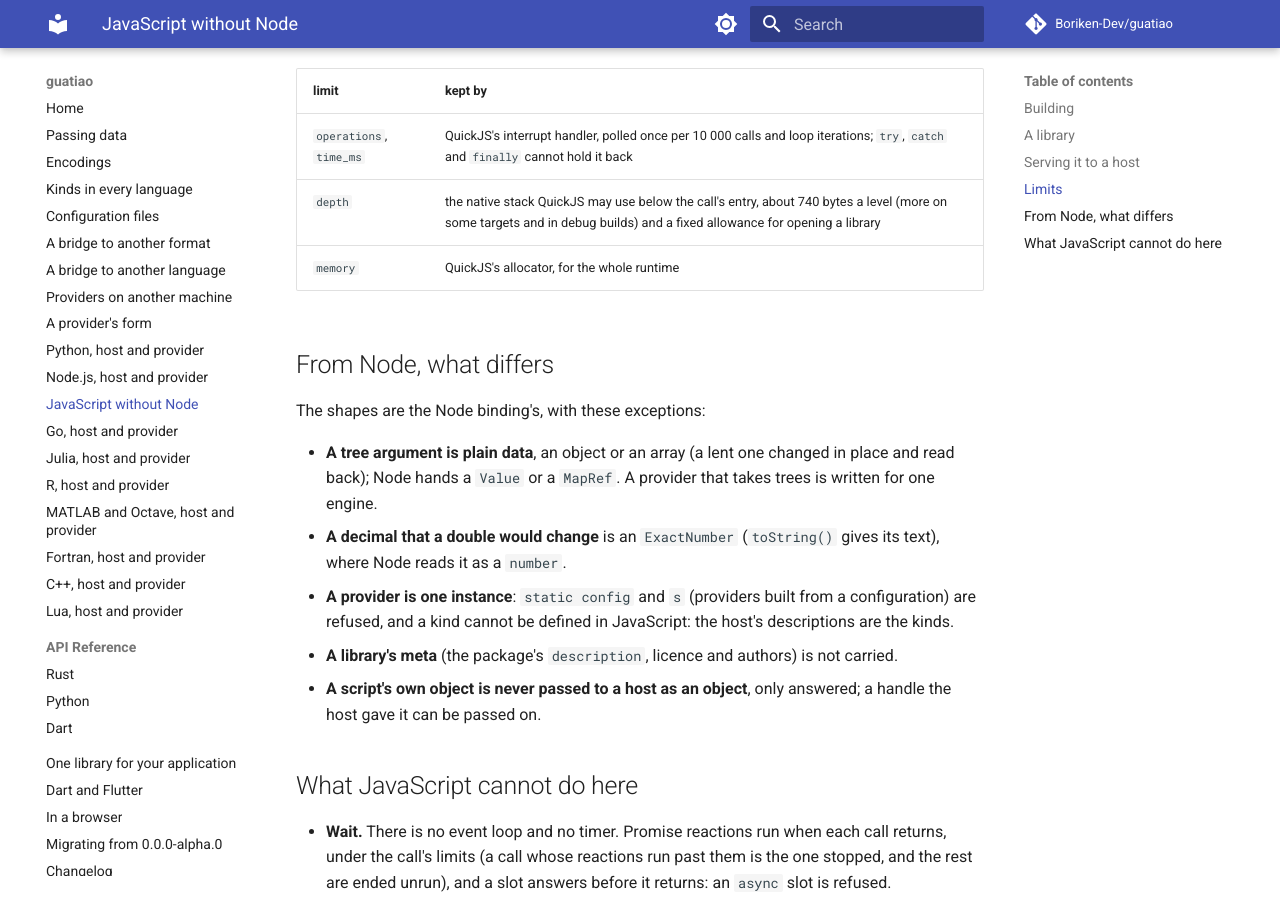
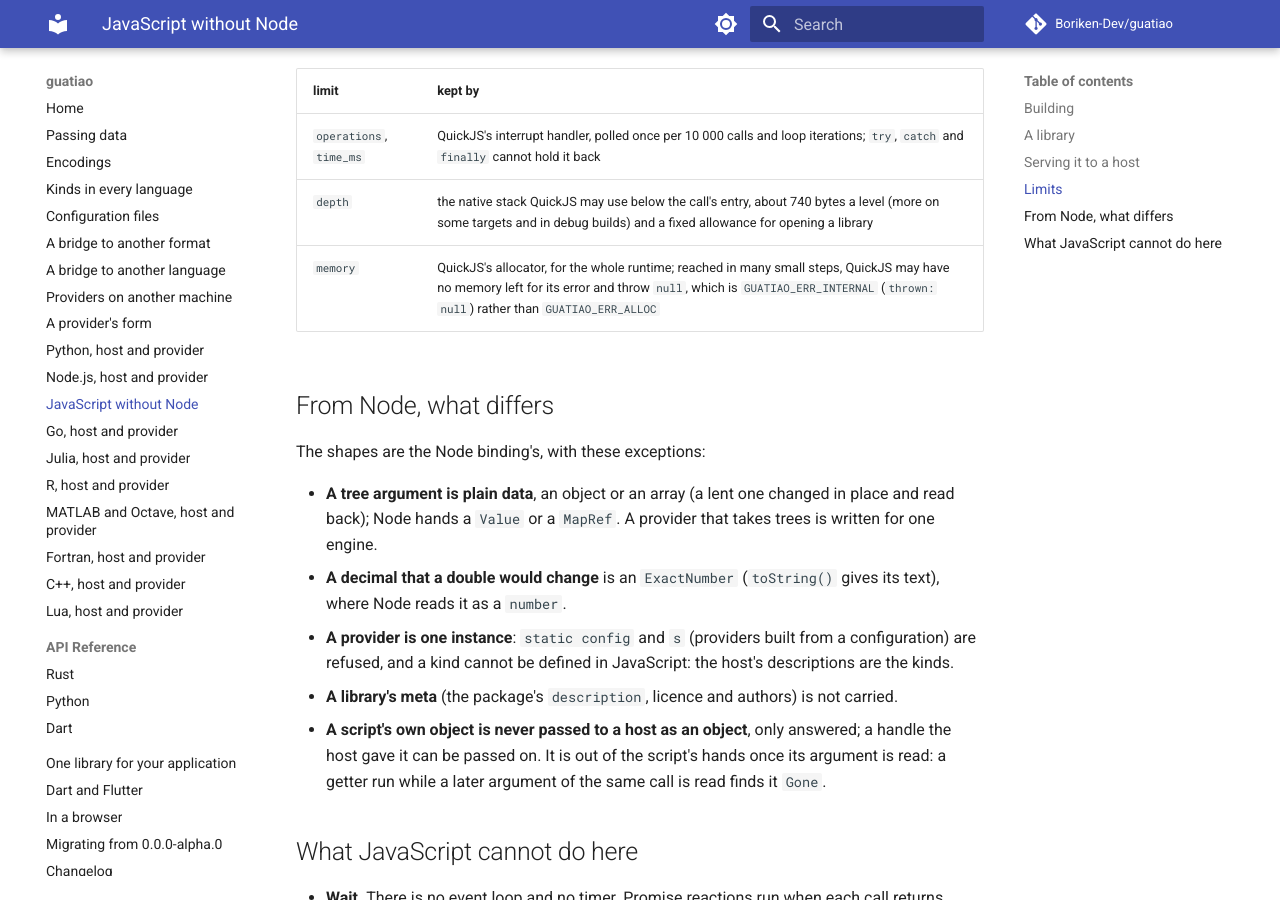
Before and after one commit to Boriken-Dev/guatiao, an MkDocs documentation site: the page built from docs/js.md, in a window 1280 px wide and 900 px high, scrolled down 2155 px. Built offline with MkDocs 1.6.1 and Material for MkDocs 9.7.7, drawn with Linux system fonts in a browser that asks for light colours; comment, search, counter and statistics services are not loaded.

Commit message:
docs: guatiao-js out of memory with no room for its error, and a handle taken for an argument
QuickJS throws null when the memory limit leaves no room to make its own
out-of-memory error, which is what a limit reached in many small steps
does; that answers GUATIAO_ERR_INTERNAL "thrown: null", and nothing tells
it from a script's own throw null. A handle passed to a slot is out of
the script's hands from the moment its argument is read, so a getter that
a later argument runs finds it Gone.

```diff
--- a/docs/js.md
+++ b/docs/js.md
@@ -110,7 +110,7 @@ included, and a stop is an error the host reads while the runtime goes on:
 | --- | --- |
 | `operations`, `time_ms` | QuickJS's interrupt handler, polled once per 10 000 calls and loop iterations; `try`, `catch` and `finally` cannot hold it back |
 | `depth` | the native stack QuickJS may use below the call's entry, about 740 bytes a level (more on some targets and in debug builds) and a fixed allowance for opening a library |
-| `memory` | QuickJS's allocator, for the whole runtime |
+| `memory` | QuickJS's allocator, for the whole runtime; reached in many small steps, QuickJS may have no memory left for its error and throw `null`, which is `GUATIAO_ERR_INTERNAL` (`thrown: null`) rather than `GUATIAO_ERR_ALLOC` |
 
 ## From Node, what differs
 
@@ -127,7 +127,9 @@ The shapes are the Node binding's, with these exceptions:
 - **A library's meta** (the package's `description`, licence and authors)
   is not carried.
 - **A script's own object is never passed to a host as an object**, only
-  answered; a handle the host gave it can be passed on.
+  answered; a handle the host gave it can be passed on. It is out of the
+  script's hands once its argument is read: a getter run while a later
+  argument of the same call is read finds it `Gone`.
 
 ## What JavaScript cannot do here
 
```
Also changed, not shown: crates/guatiao-js/AGENTS.md (+10 -0 lines).
